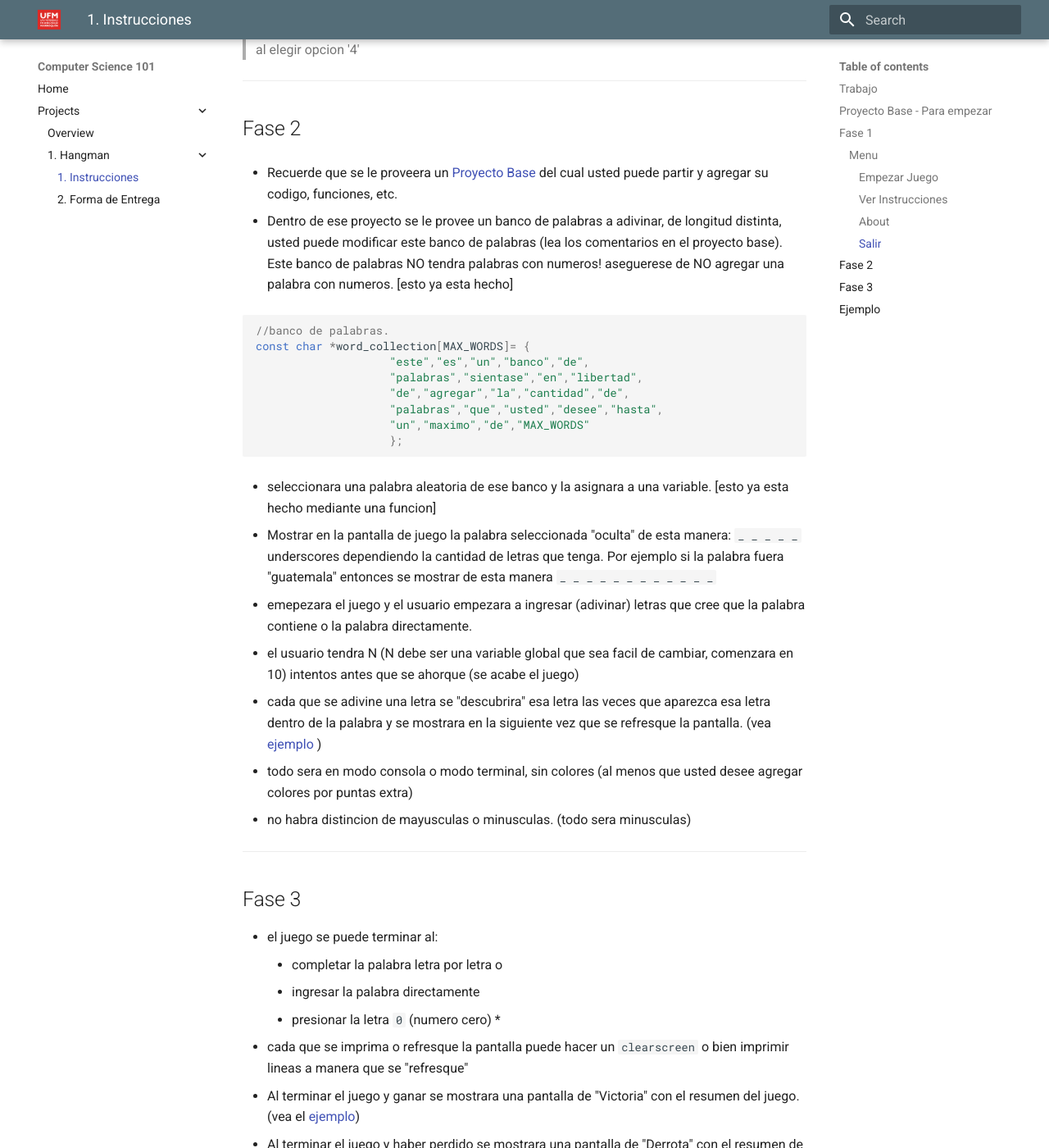
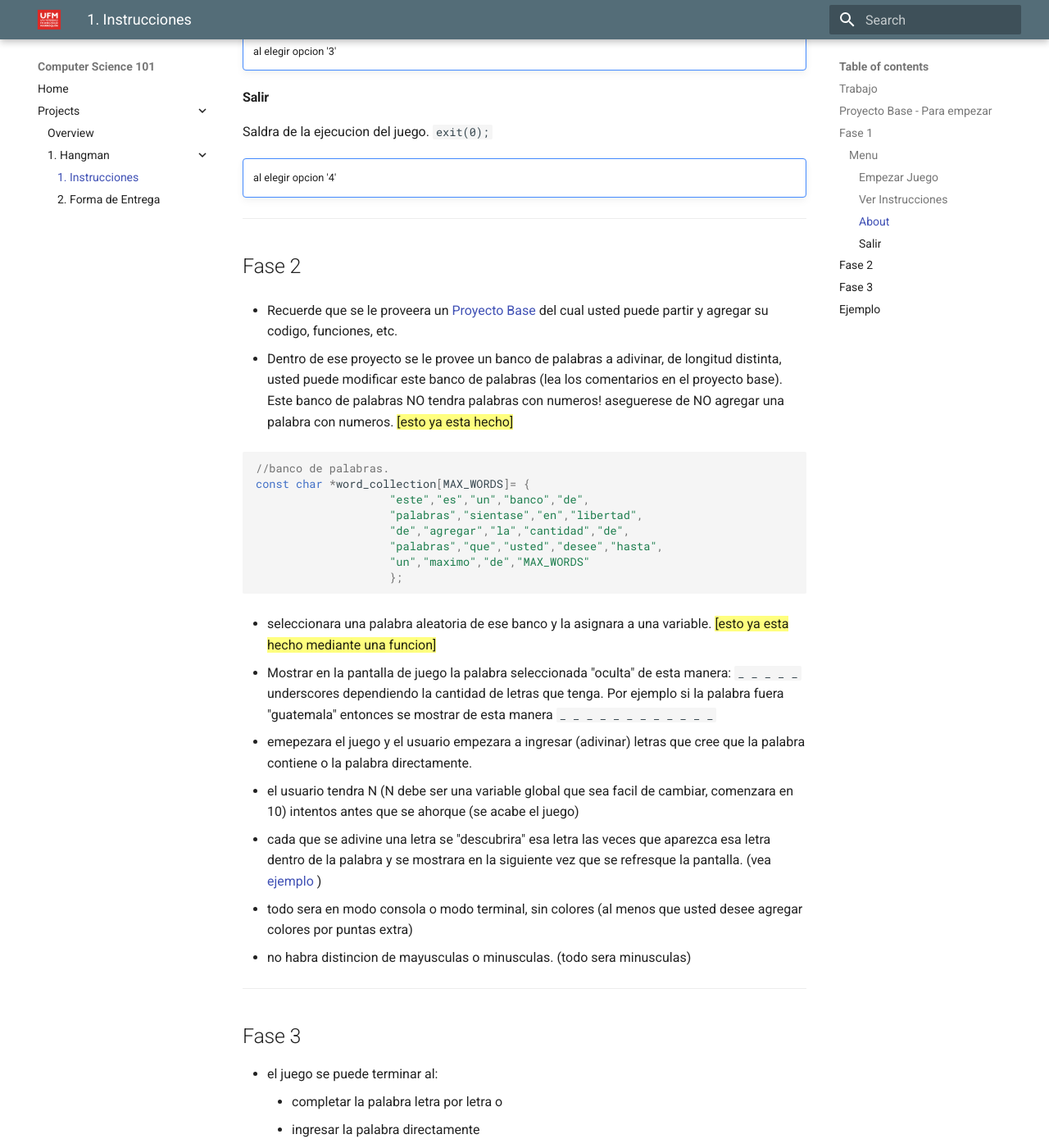
Before and after one commit to cs-ufm/cs101-2020, an MkDocs documentation site: the page built from docs/projects/hangman/hangman.md, in a window 1280 px wide and 1400 px high, scrolled down 2263 px. Shown: the whole window at 82% size. Built offline with MkDocs 1.6.1 and Material for MkDocs 9.7.7, drawn with Linux system fonts in a browser that asks for light colours; part of the change alters nothing that is shown; some of the changed text lies outside the part shown.

````diff
--- a/docs/projects/hangman/hangman.md
+++ b/docs/projects/hangman/hangman.md
@@ -12,11 +12,11 @@ El proyecto se divira en Modulos o Fase, a manera que usted pueda ir cubriendo f
 
 ## Trabajo
 
-Se Trabajara en parejas o individual, sin excepcion.
+Se Trabajara en ==parejas o individual==, sin excepcion.
 
 ## [Proyecto Base](https://github.com/cs-ufm/hangman) - Para empezar
 
-Este es el [proyecto Base](https://github.com/cs-ufm/hangman) que usted puede utilizar
+Este es el ==[proyecto Base](https://github.com/cs-ufm/hangman)== que usted puede utilizar
 
 Asegurese de:
 
@@ -51,7 +51,8 @@ Ingrese Opcion:
 
 ```
 
->  `Por Favor sea creativo esto es solo un ejemplo del Menu, usted puede *agregar* (no quitar) opciones, puede utilizar otro formato mas bonito si desea`
+!!! note
+    `Por Favor sea creativo esto es solo un ejemplo del Menu, usted puede *agregar* (no quitar) opciones, puede utilizar otro formato mas bonito si desea`
 
 
 #### Empezar Juego
@@ -81,26 +82,30 @@ Ingrese Letra/Palabra: s
 ```
 
 
-> al elegir opcion '1'
->
-> **NOTA:** ignore los colores.
+!!! note ""
+    al elegir opcion '1'
+
+    **NOTA:** ignore los colores.
 
 #### Ver Instrucciones
 
 Mostrara las instrucciones de como jugar el juego, es como un pequeno "help menu"
 
 
-> al elegir opcion '2'
+!!! note ""
+    al elegir opcion '2'
 
 #### About
 Mostrara informacion del alumno desarrollador, correo electronico y/o algo mas que usted desee mostrar.
 
-> al elegir opcion '3'
+!!! note ""
+    al elegir opcion '3'
 
 #### Salir
 Saldra de la ejecucion del juego. `exit(0);`
 
-> al elegir opcion '4'
+!!! note ""
+    al elegir opcion '4'
 
 
 ---
@@ -111,7 +116,7 @@ Saldra de la ejecucion del juego. `exit(0);`
 - Recuerde que se le proveera un [Proyecto Base](https://github.com/cs-ufm/hangman) del cual usted puede partir y agregar su codigo, funciones, etc.
 
 
-- Dentro de ese proyecto se le provee un banco de palabras a adivinar, de longitud distinta, usted puede modificar este banco de palabras (lea los comentarios en el proyecto base). Este banco de palabras NO tendra palabras con numeros! aseguerese de NO agregar una palabra con numeros. [esto ya esta hecho]
+- Dentro de ese proyecto se le provee un banco de palabras a adivinar, de longitud distinta, usted puede modificar este banco de palabras (lea los comentarios en el proyecto base). Este banco de palabras NO tendra palabras con numeros! aseguerese de NO agregar una palabra con numeros. ==[esto ya esta hecho]==
 
 
 ```c
@@ -125,7 +130,7 @@ const char *word_collection[MAX_WORDS]= {
                     };
 ```
 
-- seleccionara una palabra aleatoria de ese banco y la asignara a una variable. [esto ya esta hecho mediante una funcion]
+- seleccionara una palabra aleatoria de ese banco y la asignara a una variable. ==[esto ya esta hecho mediante una funcion]==
 
 - Mostrar en la pantalla de juego la palabra seleccionada "oculta" de esta manera: `_ _ _ _ _`  underscores dependiendo la cantidad de letras que tenga. Por ejemplo si la palabra fuera "guatemala" entonces se mostrar de esta manera `_  _  _ _ _  _  _ _ _ _ _ _`
 - emepezara el juego y el usuario empezara a ingresar (adivinar) letras que cree que la palabra contiene o la palabra directamente.
@@ -139,13 +144,12 @@ const char *word_collection[MAX_WORDS]= {
 - el juego se puede terminar al:
     - completar la palabra letra por letra o
     - ingresar la palabra directamente
-    - presionar la letra `0` (numero cero) *
+    - presionar la letra `0` (numero cero)[^1]
 - cada que se imprima o refresque la pantalla puede hacer un `clearscreen` o bien imprimir lineas a manera que se "refresque"
 - Al terminar el juego y ganar se mostrara una pantalla de "Victoria" con el resumen del juego. (vea el [ejemplo](#ejemplo))
 - Al terminar el juego y haber perdido se mostrara una pantalla de "Derrota" con el resumen de juego. (vea el [ejemplo](#ejemplo))
 
-> * por eso es indispensable que ninguna palabra contenga algun numero!
-> * puede alterar la combinacion para salir por un '0Q' o '0Z'
+[^1]: por eso es indispensable que ninguna palabra contenga algun numero!; puede alterar la combinacion para salir por un '0Q' o '0Z'
 
 
 ```c
--- a/mkdocs.yml
+++ b/mkdocs.yml
@@ -13,6 +13,11 @@ plugins:
   #- markdownextradata: {}
 markdown_extensions:
   - codehilite
+  - footnotes
+  - admonition
+  - pymdownx.tasklist:
+      custom_checkbox: true
+  - pymdownx.mark
 
 nav:
   - Home: index.md
--- /dev/null
+++ b/requirements.txt
@@ -0,0 +1,2 @@
+pymdown-extensions
+material
````
Also changed, not shown: 1 other file.
